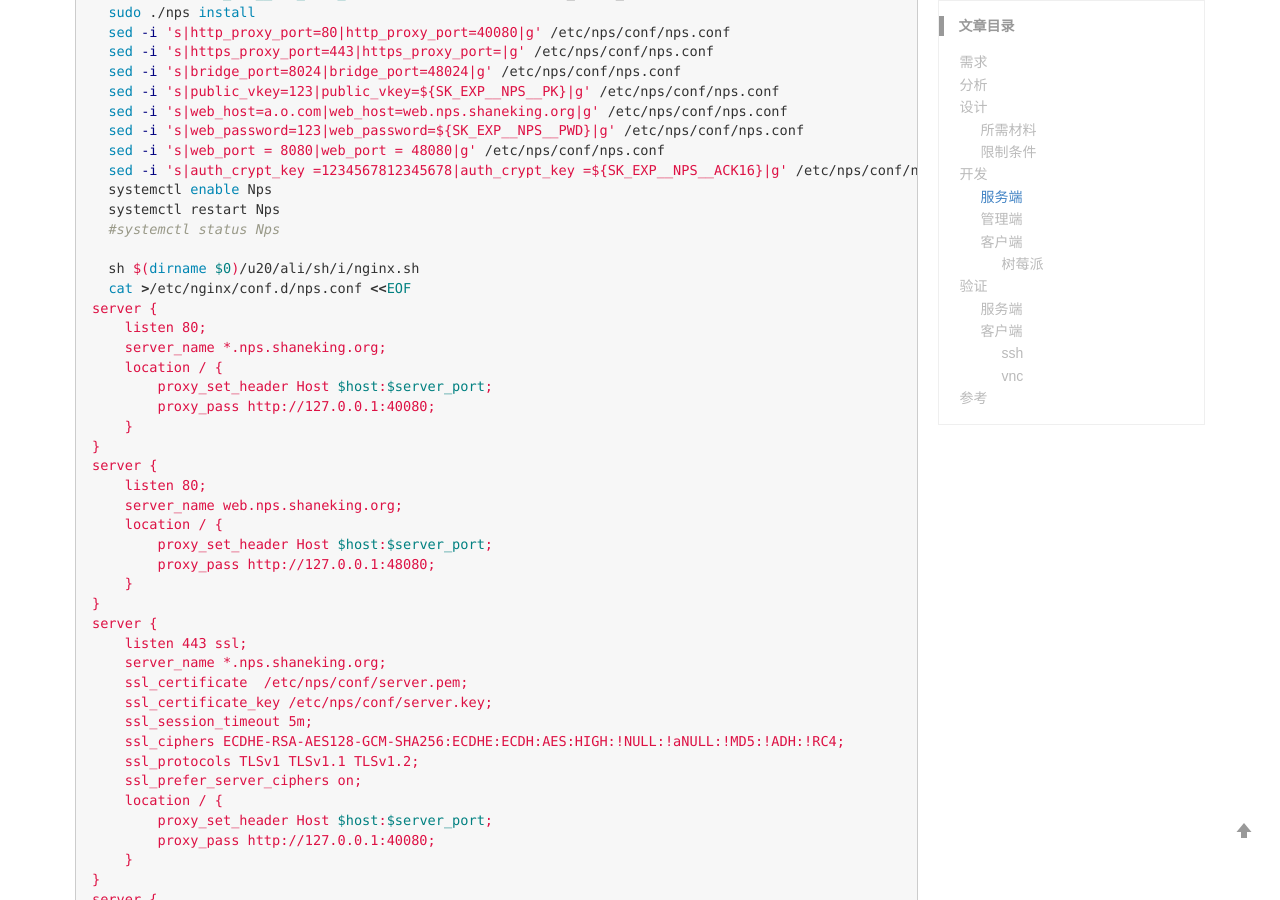
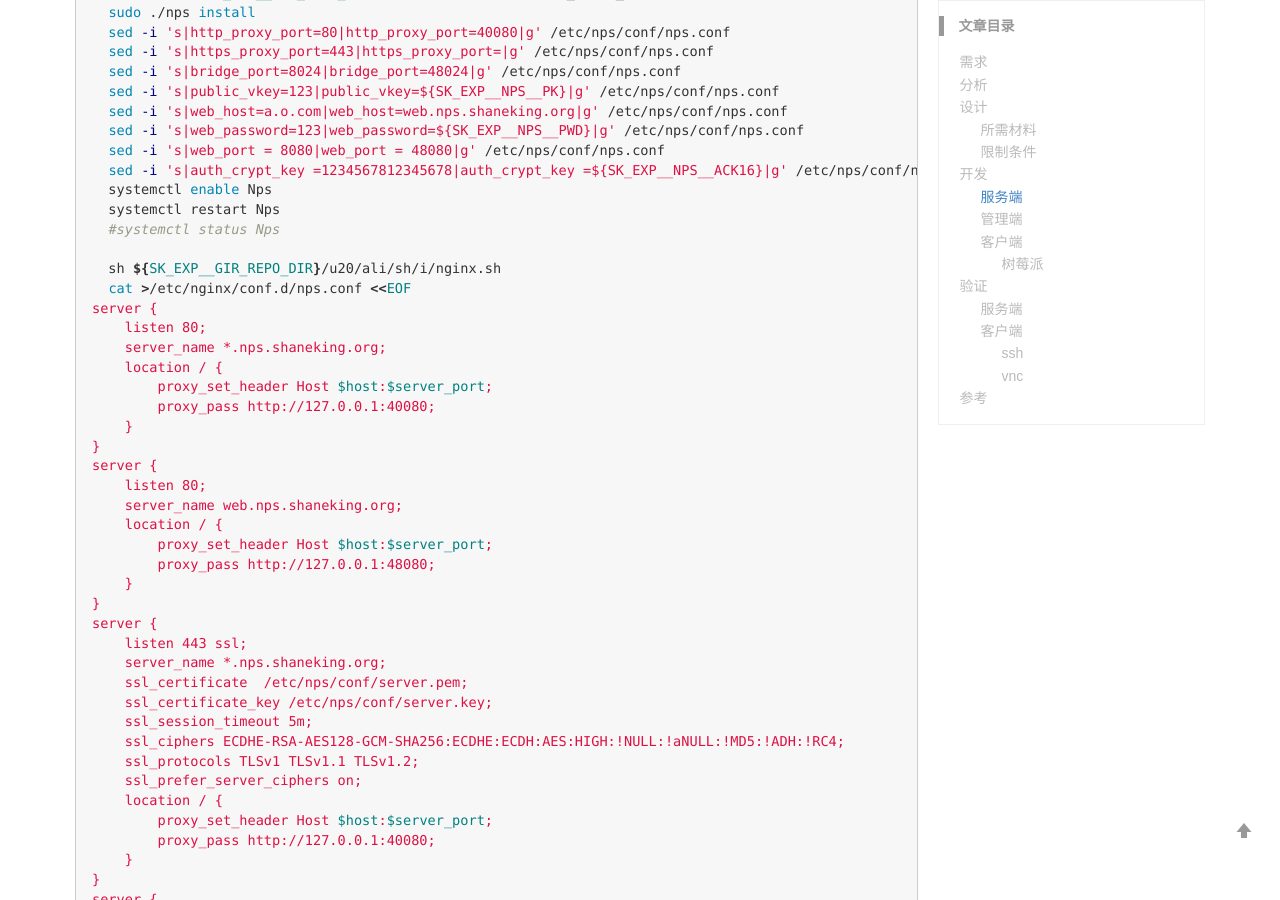
Before and after one commit to ShaneKing/ShaneKing.github.io, a Jekyll site: the page built from _posts/2021-01-01-intranet-penetration.md, in a window 1280 px wide and 900 px high, scrolled down 1190 px. Built offline with Jekyll 4.4.1, drawn with Linux system fonts in a browser that asks for light colours; comment, search, counter and statistics services are not loaded.

Commit message:
$(dirname $0) -> ${SK_EXP__GIR_REPO_DIR}

```diff
--- a/_posts/2021-01-01-intranet-penetration.md
+++ b/_posts/2021-01-01-intranet-penetration.md
@@ -46,7 +46,7 @@ if ! [ -x "$(command -v nps)" ]; then
   systemctl restart Nps
   #systemctl status Nps
 
-  sh $(dirname $0)/u20/ali/sh/i/nginx.sh
+  sh ${SK_EXP__GIR_REPO_DIR}/u20/ali/sh/i/nginx.sh
   cat >/etc/nginx/conf.d/nps.conf <<EOF
 server {
     listen 80;
```
